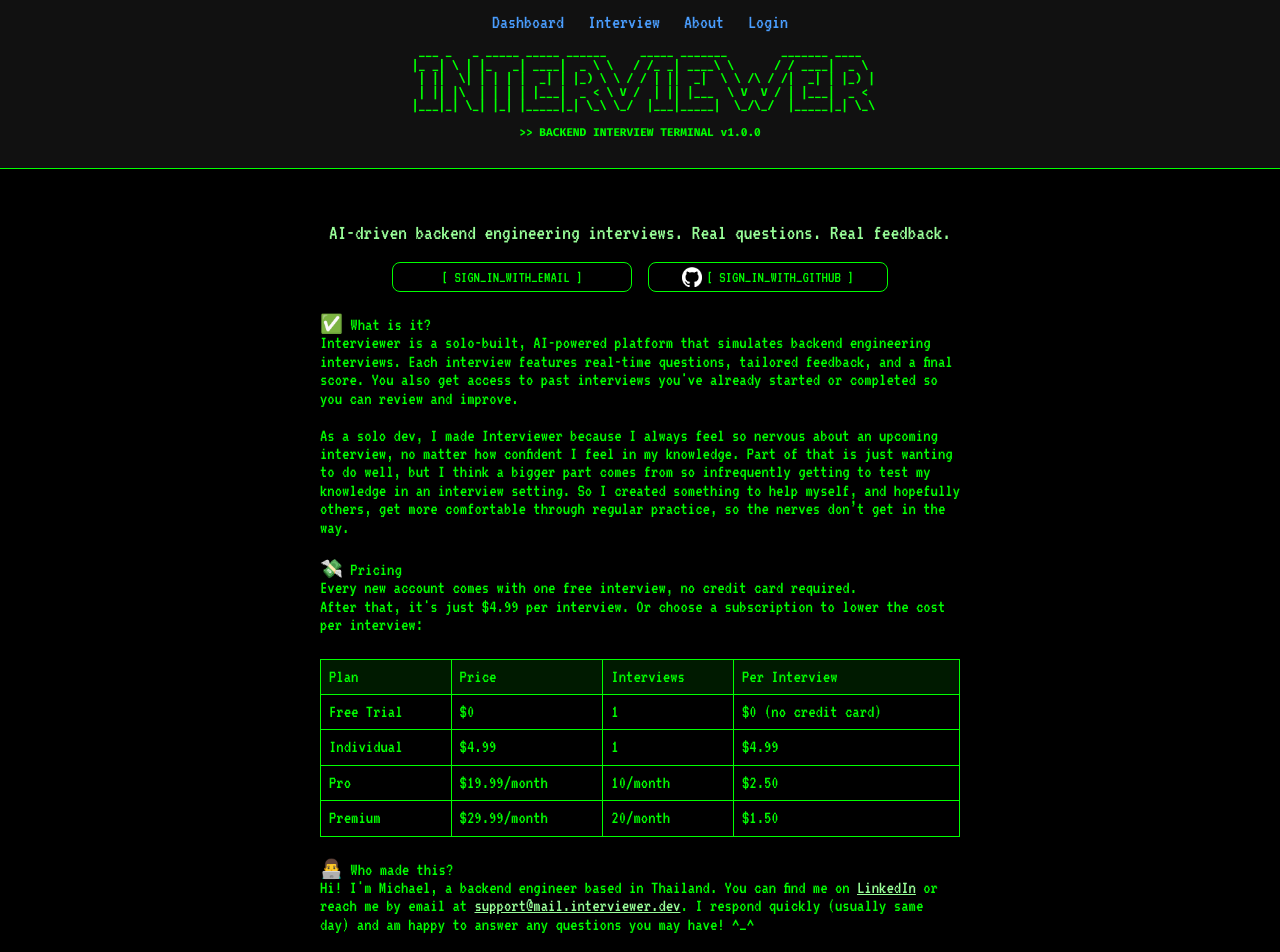
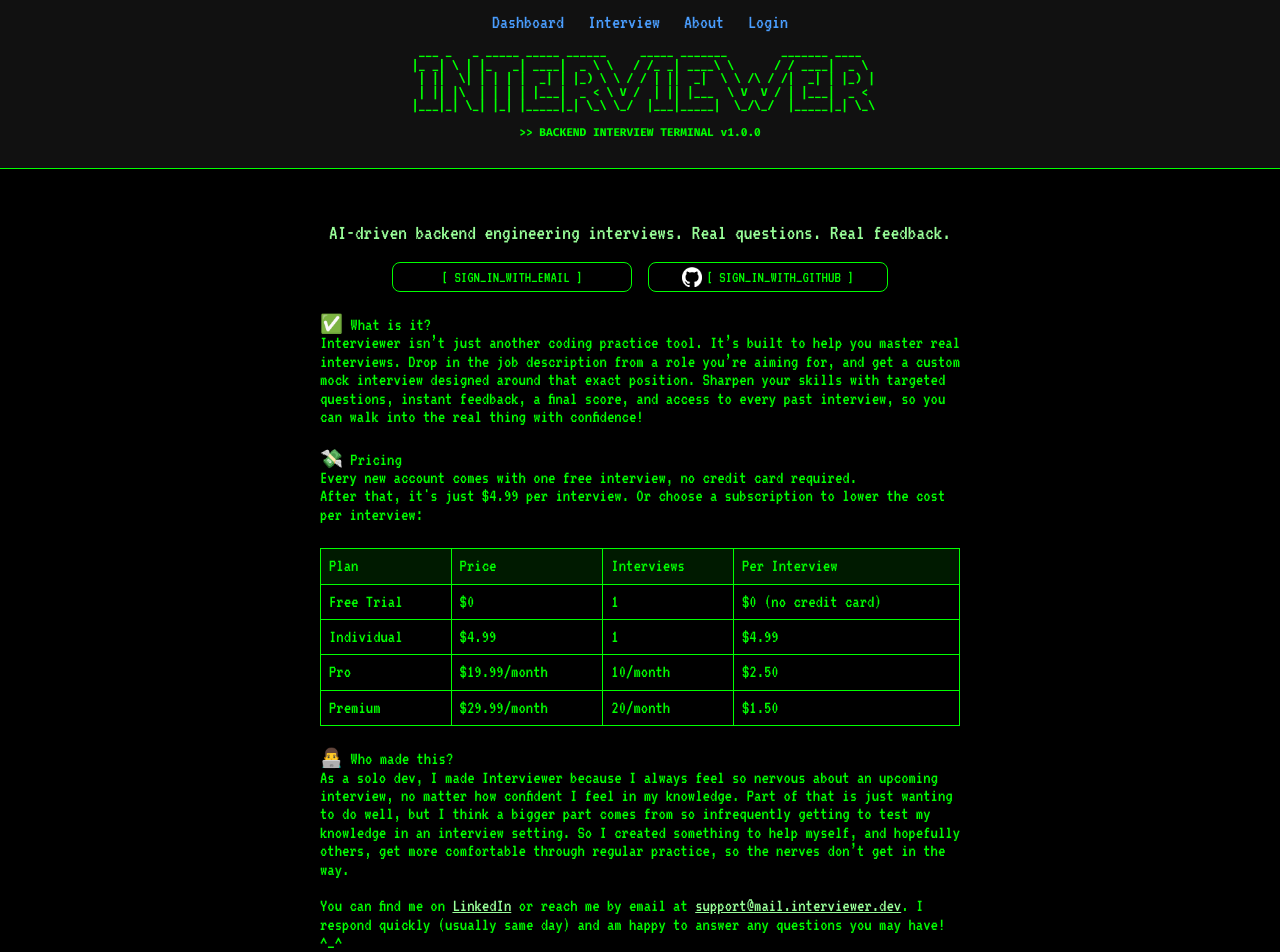
Before and after one commit to MichaelBoegner/interviewer-ui, a React (Vite) app in the folder interviewer-ui/: page /about in a window 1280 px wide. Shown: the top 952 px of the page. Built offline with nearby package versions, Linux system fonts and the light colour scheme; no server answers.

Commit message:
modified landing script and added thinking . . . animation for transition between response and next question

```diff
--- a/interviewer-ui/src/pages/Interview/Interview.jsx
+++ b/interviewer-ui/src/pages/Interview/Interview.jsx
@@ -256,7 +256,11 @@ export default function InterviewScreen({ token, setToken }) {
     setInput("");
     setIsLoading(true);
 
-    const newMessages = [...messages, { role: "user", content: userMessage }];
+    const newMessages = [
+      ...messages,
+      { role: "user", content: userMessage },
+      { role: "system", content: "Thinking", id: "thinking" }, // insert placeholder
+    ];
     setMessages(newMessages);
 
     posthog.capture("interview_message_sent", {
@@ -328,13 +332,15 @@ export default function InterviewScreen({ token, setToken }) {
       setMessages(updatedMessages);
     } catch (error) {
       console.error("Error sending message:", error);
-      setMessages([
-        ...newMessages,
+      const failedMessages = [
+        ...messages,
+        { role: "user", content: userMessage },
         {
           role: "system",
           content: `Error: ${error.message || "Could not send message"}`,
         },
-      ]);
+      ];
+      setMessages(failedMessages);
     } finally {
       setIsLoading(false);
     }
@@ -534,8 +540,17 @@ export default function InterviewScreen({ token, setToken }) {
                               : "SYSTEM >"}
                         </div>
                         <div className="message-content">
-                          {msg.content}
-                          {isInterviewer && <span className="cursor" />}
+                          {msg.id === "thinking" ? (
+                            <>
+                              Thinking
+                              <span className="dot-anim" />
+                            </>
+                          ) : (
+                            <>
+                              {msg.content}
+                              {isInterviewer && <span className="cursor" />}
+                            </>
+                          )}
                         </div>
                         {msg.role === "user" &&
                           (Object.prototype.hasOwnProperty.call(
--- a/interviewer-ui/src/pages/Landing/Landing.jsx
+++ b/interviewer-ui/src/pages/Landing/Landing.jsx
@@ -63,20 +63,12 @@ export default function Landing() {
           <p>
             <strong>✅ What is it?</strong>
             <br />
-            Interviewer is a solo-built, AI-powered platform that simulates
-            backend engineering interviews. Each interview features real-time
-            questions, tailored feedback, and a final score. You also get access
-            to past interviews you've already started or completed so you can
-            review and improve.
-            <br />
-            <br />
-            As a solo dev, I made Interviewer because I always feel so nervous
-            about an upcoming interview, no matter how confident I feel in my
-            knowledge. Part of that is just wanting to do well, but I think a
-            bigger part comes from so infrequently getting to test my knowledge
-            in an interview setting. So I created something to help myself, and
-            hopefully others, get more comfortable through regular practice, so
-            the nerves don’t get in the way.
+            Interviewer isn’t just another coding practice tool. It’s built to
+            help you master real interviews. Drop in the job description from a
+            role you’re aiming for, and get a custom mock interview designed
+            around that exact position. Sharpen your skills with targeted
+            questions, instant feedback, a final score, and access to every past
+            interview, so you can walk into the real thing with confidence!
           </p>
 
           <p>
@@ -130,8 +122,16 @@ export default function Landing() {
           <p>
             <strong>👨‍💻 Who made this?</strong>
             <br />
-            Hi! I'm Michael, a backend engineer based in Thailand. You can find
-            me on{" "}
+            As a solo dev, I made Interviewer because I always feel so nervous
+            about an upcoming interview, no matter how confident I feel in my
+            knowledge. Part of that is just wanting to do well, but I think a
+            bigger part comes from so infrequently getting to test my knowledge
+            in an interview setting. So I created something to help myself, and
+            hopefully others, get more comfortable through regular practice, so
+            the nerves don’t get in the way.
+            <br />
+            <br />
+            You can find me on{" "}
             <a
               href="https://www.linkedin.com/in/michael-boegner-855a9741/"
               target="_blank"
```
